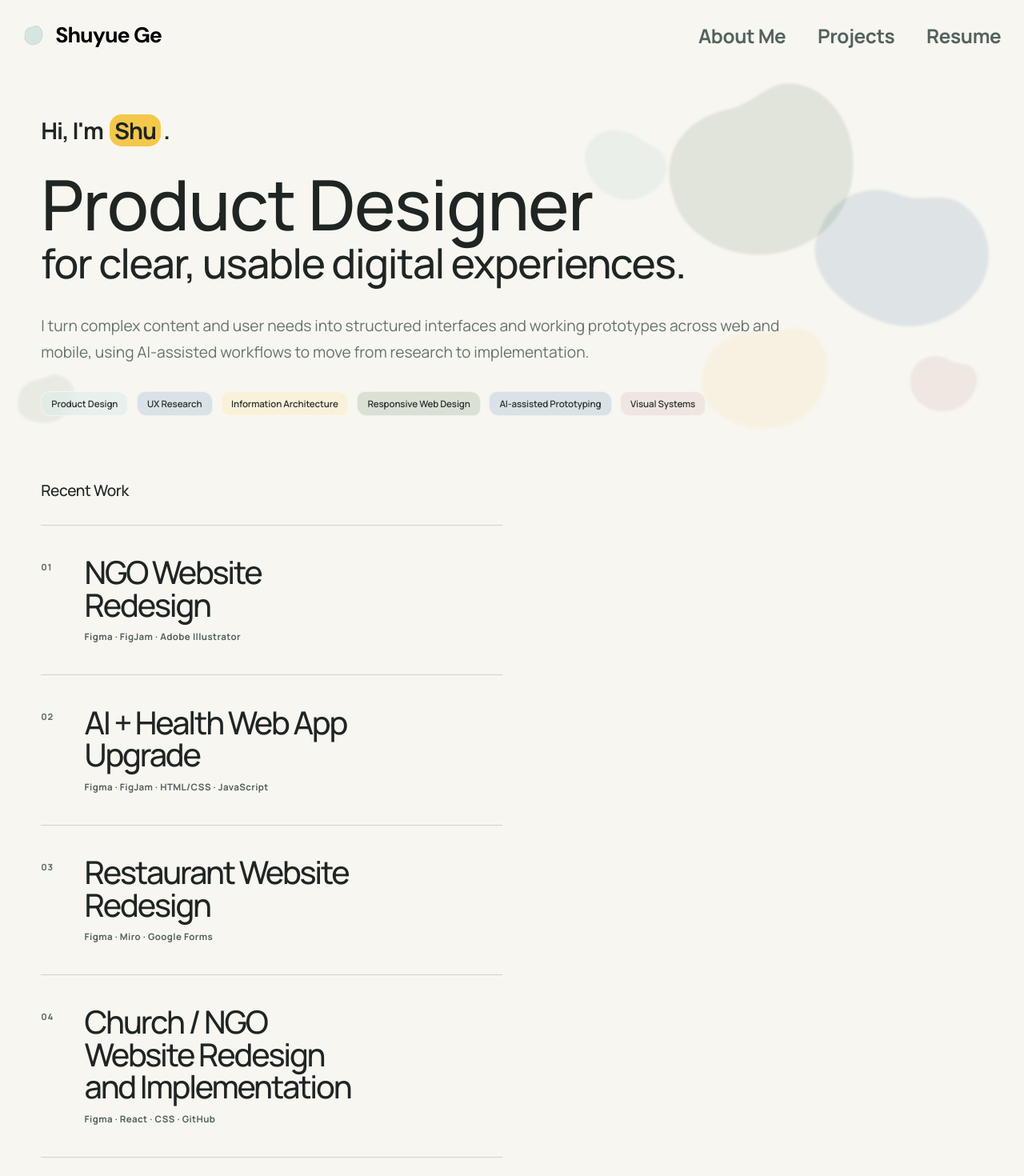
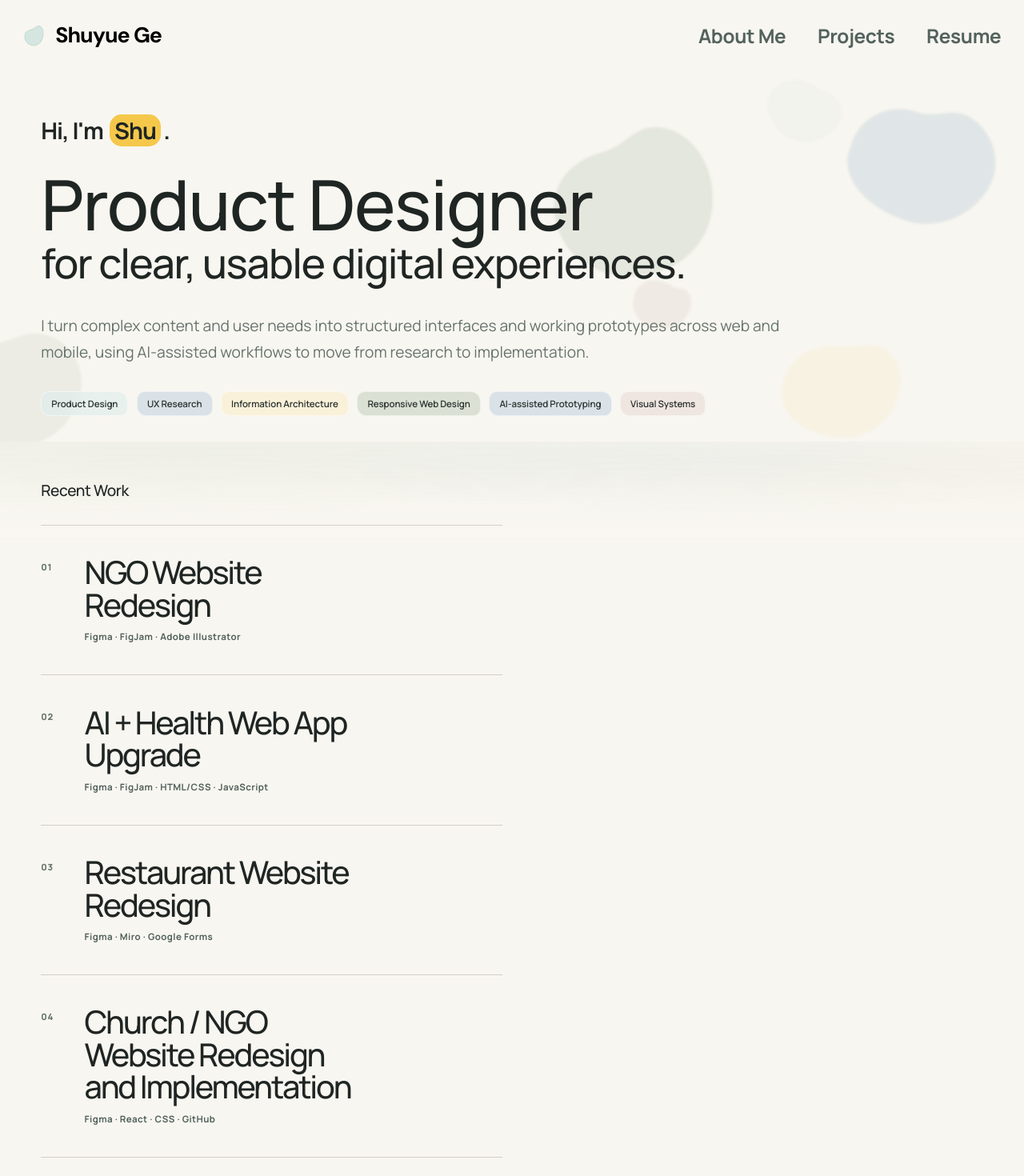
Before and after one commit to ShuyueGe/shuyuege.github.io, a React (Vite) app: page /#/ in a window 1280 px wide. Shown: the top 1470 px of the page at 80% size. Built offline with nearby package versions, Linux system fonts and the light colour scheme.

Commit message:
Refine homepage watercolor composition

```diff
--- a/src/components/Logo.tsx
+++ b/src/components/Logo.tsx
@@ -11,7 +11,7 @@ export function Logo() {
       >
         <path
           className="logo__mark-shape"
-          d="M11.5 31.8C10.2 20.3 17.6 12.8 28.8 11.1C38.5 9.6 42.6 4.8 50.1 10.8C58.2 17.2 60.4 29.7 57.2 39.4C53.8 49.8 45.2 57 34.6 57.7C23.5 58.5 14.2 51.8 11.2 42.1C10.2 38.8 10.2 35.2 11.5 31.8Z"
+          d="M11.5 30.5C11.8 24.4 15.2 21.7 21.6 19.7C29 17.5 35.7 15.8 40.8 11.8C46.2 7.6 51 7.2 54.6 10.5C61.2 16.7 62 27.2 59.7 36.2C57.4 45.9 52.4 54.5 43.5 58.4C34.4 62.4 24.5 59.5 18.1 53.5C12.4 48.1 9.4 38.7 11.5 30.5Z"
         />
       </svg>
       <span className="logo__name">Shuyue Ge</span>
--- a/src/styles.css
+++ b/src/styles.css
@@ -2692,57 +2692,57 @@ p {
 }
 
 .home-page .about-hero__blob--green-large {
-  top: 4%;
-  right: 15%;
-  width: clamp(14rem, 22vw, 22rem);
+  top: 16%;
+  right: 29%;
+  width: clamp(13rem, 19vw, 19rem);
   color: #b8c8b2;
-  opacity: 0.38;
+  opacity: 0.33;
+  transform: rotate(-11deg);
+}
+
+.home-page .about-hero__blob--blue {
+  top: 8%;
+  right: 1.25rem;
+  width: clamp(12rem, 17vw, 17rem);
+  color: #afc7d8;
+  opacity: 0.34;
+  transform: rotate(8deg);
+}
+
+.home-page .about-hero__blob--yellow {
+  right: 11%;
+  bottom: 0;
+  width: clamp(10rem, 14vw, 14rem);
+  color: #faedcb;
+  opacity: 0.44;
   transform: rotate(-8deg);
 }
 
-.home-page .about-hero__blob--blue {
-  top: 28%;
-  right: 2%;
-  width: clamp(13rem, 20vw, 20rem);
-  color: #afc7d8;
-  opacity: 0.37;
-  transform: rotate(11deg);
-}
-
-.home-page .about-hero__blob--yellow {
-  right: 18%;
-  bottom: 2%;
-  width: clamp(10rem, 15vw, 15rem);
-  color: #faedcb;
-  opacity: 0.48;
-  transform: rotate(-11deg);
-}
-
 .home-page .about-hero__blob--green-small {
-  top: 16%;
-  right: 34%;
-  width: clamp(7rem, 10vw, 10rem);
+  top: 1rem;
+  right: 17%;
+  width: clamp(7rem, 9vw, 9rem);
   color: #d5e6e0;
-  opacity: 0.44;
-  transform: rotate(17deg);
+  opacity: 0.18;
+  transform: rotate(14deg);
 }
 
 .home-page .about-hero__blob--pink {
-  right: 4%;
-  bottom: 8%;
-  width: clamp(6rem, 8vw, 8rem);
+  top: 55%;
+  right: 32%;
+  width: clamp(5.5rem, 7vw, 7rem);
   color: #d0ada7;
+  opacity: 0.17;
+  transform: rotate(9deg);
+}
+
+.home-page .about-hero__blob--left {
+  bottom: -4%;
+  left: clamp(-9rem, -7vw, -6rem);
+  width: clamp(12rem, 17vw, 17rem);
+  color: #b8c8b2;
   opacity: 0.2;
-  transform: rotate(6deg);
-}
-
-.home-page .about-hero__blob--left {
-  bottom: 5%;
-  left: 0.75rem;
-  width: clamp(5rem, 7vw, 7rem);
-  color: #b8c8b2;
-  opacity: 0.23;
-  transform: rotate(-15deg);
+  transform: rotate(-12deg);
 }
 
 .home-page .about-hero__intro {
@@ -2861,17 +2861,18 @@ p {
   }
 
   .home-page .about-hero__blob--green-large {
+    top: 21%;
+    right: 27%;
+  }
+
+  .home-page .about-hero__blob--blue {
     top: 12%;
-    right: 12%;
-  }
-
-  .home-page .about-hero__blob--blue {
-    top: 39%;
-    right: 1rem;
+    right: 1.5rem;
   }
 
   .home-page .about-hero__blob--green-small {
-    right: 39%;
+    top: 0.85rem;
+    right: 15%;
   }
 
   .home-page .about-hero__title-primary {
@@ -2899,39 +2900,39 @@ p {
   }
 
   .home-page .about-hero__blob--green-large {
-    top: 27%;
+    top: 31%;
+    right: 26%;
+    width: 9.5rem;
+  }
+
+  .home-page .about-hero__blob--blue {
+    top: 18%;
     right: 1rem;
-    width: 11rem;
-  }
-
-  .home-page .about-hero__blob--blue {
-    top: 49%;
-    right: 0.75rem;
-    width: 10rem;
+    width: 9rem;
   }
 
   .home-page .about-hero__blob--yellow {
-    right: 22%;
-    bottom: 8%;
-    width: 7.5rem;
+    right: 5%;
+    bottom: 7%;
+    width: 7rem;
   }
 
   .home-page .about-hero__blob--green-small {
-    top: 19%;
-    right: 34%;
-    width: 5.5rem;
+    top: -0.1rem;
+    right: 17%;
+    width: 5rem;
   }
 
   .home-page .about-hero__blob--pink {
-    right: 3%;
-    bottom: 17%;
-    width: 4.75rem;
+    top: 58%;
+    right: 40%;
+    width: 4.25rem;
   }
 
   .home-page .about-hero__blob--left {
-    bottom: 5%;
-    left: 0.5rem;
-    width: 4.5rem;
+    bottom: -2%;
+    left: -4rem;
+    width: 9rem;
   }
 
   .home-page .about-hero__intro {
@@ -2981,6 +2982,47 @@ p {
 
 .home-page .projects-section--editorial {
   padding-top: clamp(2.25rem, 3.5vw, 3rem);
+}
+
+.home-page .projects-section--editorial::before {
+  position: absolute;
+  top: 0;
+  right: 0;
+  left: 0;
+  z-index: 0;
+  display: block;
+  width: 100%;
+  height: clamp(6.25rem, 10vw, 10rem);
+  background:
+    radial-gradient(
+      ellipse at 18% 12%,
+      rgb(184 200 178 / 0.18),
+      transparent 48%
+    ),
+    radial-gradient(
+      ellipse at 72% 18%,
+      rgb(175 199 216 / 0.16),
+      transparent 46%
+    ),
+    radial-gradient(
+      ellipse at 91% 25%,
+      rgb(250 237 203 / 0.18),
+      transparent 43%
+    ),
+    linear-gradient(
+      to bottom,
+      var(--color-bg) 0%,
+      color-mix(in srgb, var(--color-bg) 72%, transparent) 42%,
+      transparent 100%
+    );
+  content: "";
+  opacity: 0.88;
+  pointer-events: none;
+}
+
+.home-page .projects-section--editorial > .page-shell {
+  position: relative;
+  z-index: 1;
 }
 
 .home-page .projects-section--editorial .projects-section__intro {
@@ -3057,7 +3099,7 @@ p {
 
 .logo:hover .logo__name,
 .logo:focus-visible .logo__name {
-  color: #13362f;
+  color: #78a49b;
 }
 
 .home-page .logo__name::after {
```
